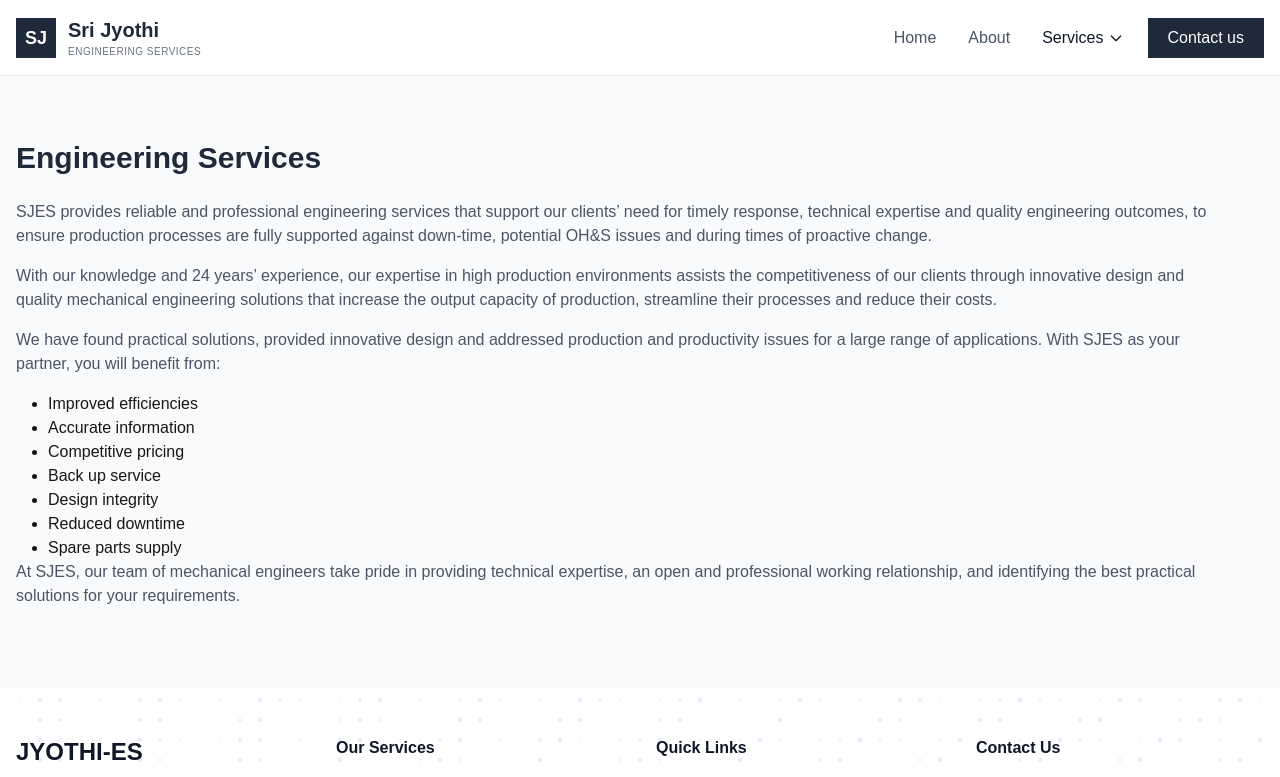
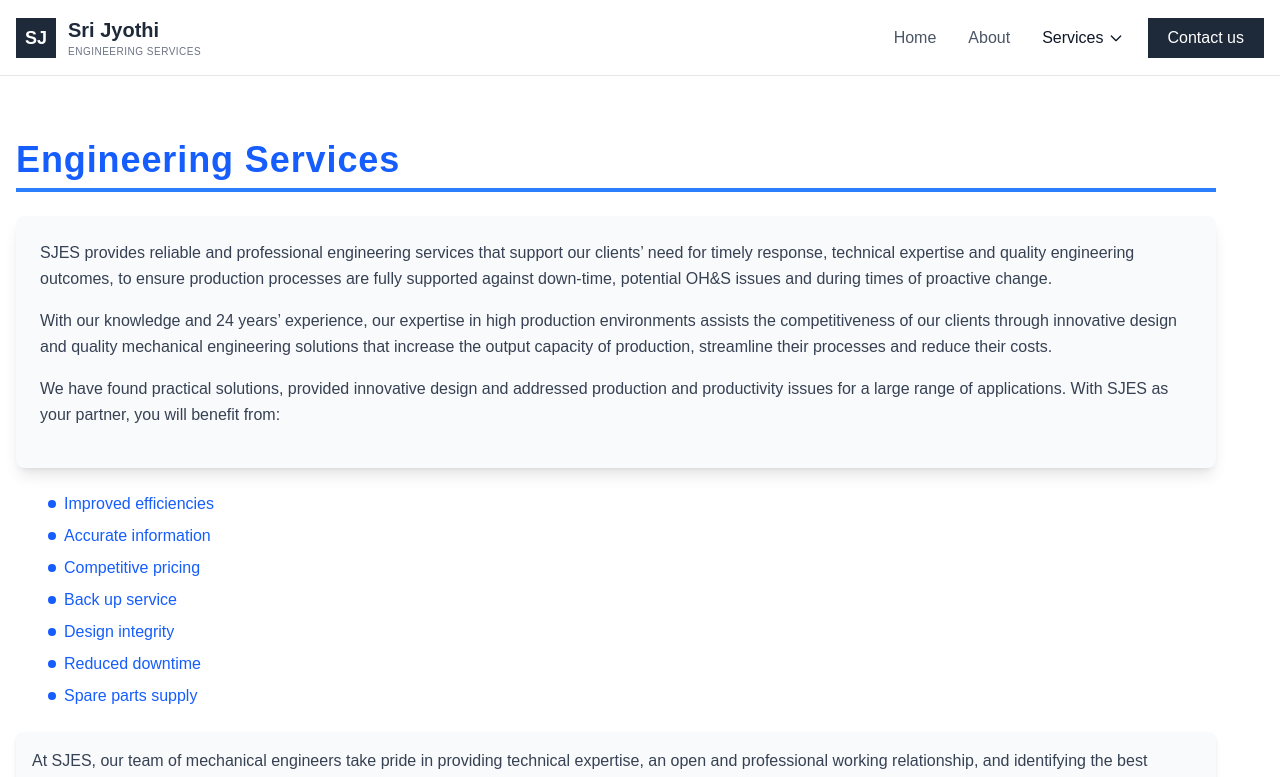
Before and after one commit to techSaswata/jyothi-es, a Next.js app in the folder jyothi-es/: page /es in a window 1280 px wide. Shown: the top 777 px of the page. Built offline with nearby package versions, Linux system fonts and the light colour scheme.

Commit message:
Updated Engineering Services UI

```diff
--- a/jyothi-es/app/es/page.jsx
+++ b/jyothi-es/app/es/page.jsx
@@ -4,56 +4,104 @@ import React from "react";
 export default function ES() {
   return (
     <>
-      <section className="py-16 bg-gray-50">
+      <section className="py-16 bg-white">
         <div className="container mx-auto px-6">
           <div className="flex flex-col md:flex-row items-center">
-            <div className="mb-8 md:mb-0 md:pr-12">
-              <h2 className="text-3xl font-bold text-gray-800 mb-6">
+            <div className="mb-8 md:mb-0 md:pr-12 animate-fade-in">
+              <h2 className="text-4xl font-extrabold text-blue-600 mb-6 tracking-wide border-b-4 border-blue-500 pb-2">
                 Engineering Services
               </h2>
-              <p className="text-gray-600 mb-4">
+              <div className="bg-gray-50 p-6 rounded-lg shadow-lg hover:shadow-xl transition-shadow duration-300">
+                <p className="text-gray-700 mb-4 leading-relaxed">
                   SJES provides reliable and professional engineering services
                   that support our clients’ need for timely response, technical
-                expertise and quality engineering outcomes, to ensure production
-                processes are fully supported against down-time, potential OH&S
-                issues and during times of proactive change.
+                  expertise and quality engineering outcomes, to ensure
+                  production processes are fully supported against down-time,
+                  potential OH&S issues and during times of proactive change.
                 </p>
-              <p className="text-gray-600 mb-4">
+                <p className="text-gray-700 mb-4 leading-relaxed">
                   With our knowledge and 24 years’ experience, our expertise in
-                high production environments assists the competitiveness of our
-                clients through innovative design and quality mechanical
+                  high production environments assists the competitiveness of
+                  our clients through innovative design and quality mechanical
                   engineering solutions that increase the output capacity of
                   production, streamline their processes and reduce their costs.
                 </p>
-              <p className="text-gray-600 mb-4">
+                <p className="text-gray-700 mb-4 leading-relaxed">
                   We have found practical solutions, provided innovative design
                   and addressed production and productivity issues for a large
                   range of applications. With SJES as your partner, you will
                   benefit from:
                 </p>
-
-              <ul className="list-none md:list-disc px-8">
-                <li>Improved efficiencies</li>
-                <li>Accurate information</li>
-                <li>Competitive pricing</li>
-                <li>Back up service</li>
-                <li>Design integrity</li>
-                <li>Reduced downtime</li>
-                <li>Spare parts supply</li>
+              </div>
+              <ul className="list-none md:list-disc px-8 text-blue-600 space-y-2 mt-6">
+                <li className="hover:text-blue-800 transition duration-300 flex items-center">
+                  <span className="w-2 h-2 bg-blue-600 rounded-full mr-2"></span>
+                  Improved efficiencies
+                </li>
+                <li className="hover:text-blue-800 transition duration-300 flex items-center">
+                  <span className="w-2 h-2 bg-blue-600 rounded-full mr-2"></span>
+                  Accurate information
+                </li>
+                <li className="hover:text-blue-800 transition duration-300 flex items-center">
+                  <span className="w-2 h-2 bg-blue-600 rounded-full mr-2"></span>
+                  Competitive pricing
+                </li>
+                <li className="hover:text-blue-800 transition duration-300 flex items-center">
+                  <span className="w-2 h-2 bg-blue-600 rounded-full mr-2"></span>
+                  Back up service
+                </li>
+                <li className="hover:text-blue-800 transition duration-300 flex items-center">
+                  <span className="w-2 h-2 bg-blue-600 rounded-full mr-2"></span>
+                  Design integrity
+                </li>
+                <li className="hover:text-blue-800 transition duration-300 flex items-center">
+                  <span className="w-2 h-2 bg-blue-600 rounded-full mr-2"></span>
+                  Reduced downtime
+                </li>
+                <li className="hover:text-blue-800 transition duration-300 flex items-center">
+                  <span className="w-2 h-2 bg-blue-600 rounded-full mr-2"></span>
+                  Spare parts supply
+                </li>
               </ul>
-              <p className="text-gray-600 mb-4">
+              <p className="text-gray-700 mt-6 leading-relaxed bg-gray-50 p-4 rounded-lg shadow-md hover:shadow-lg transition-shadow duration-300">
                 At SJES, our team of mechanical engineers take pride in
                 providing technical expertise, an open and professional working
                 relationship, and identifying the best practical solutions for
                 your requirements.
               </p>
             </div>
-            {/* <div className="md:w-1/2">
+            {/* <div className="md:w-1/2 animate-slide-in">
                     <img src="https://images.unsplash.com/photo-1581093057306-c3073573f16d?ixlib=rb-1.2.1&auto=format&fit=crop&w=800&q=80" alt="Industrial engineering team" className="rounded-lg shadow-lg w-full"/>
                 </div> */}
           </div>
         </div>
       </section>
+      <style jsx>{`
+        .animate-fade-in {
+          animation: fadeIn 1.5s ease-in-out;
+        }
+        .animate-slide-in {
+          animation: slideIn 1.5s ease-in-out;
+        }
+        @keyframes fadeIn {
+          from {
+            opacity: 0;
+          }
+          to {
+            opacity: 1;
+          }
+        }
+        @keyframes slideIn {
+          from {
+            transform: translateX(100%);
+            opacity: 0;
+          }
+          to {
+            transform: translateX(0);
+            opacity: 1;
+          }
+        }
+      `}</style>
     </>
   );
 }
```
Also changed, not shown: jyothi-es/public/Reverse_Engineering.jpg (added), 1 other file (tests, documents, lock files or other folders). Lines whose indentation alone changed are shown as unchanged.
